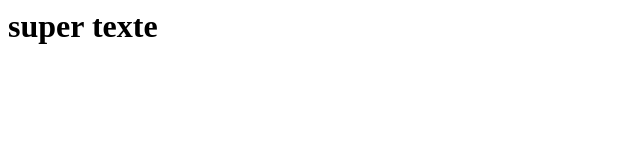
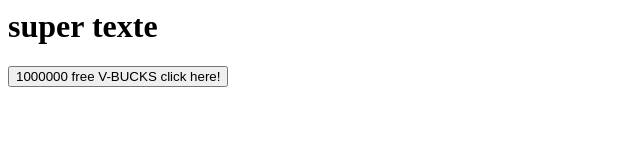
Before and after one commit to CedricAOUN/git-sandbox, a plain HTML site: page index.html in a window 1280 px wide. Shown: the whole page, without its empty margins (0-640 px from the left). Drawn offline with Linux system fonts and the light colour scheme.

Commit message:
added free V-bucks buttons

```diff
--- a/index.html
+++ b/index.html
@@ -1 +1,2 @@
 <h1>super texte</h1>
+<button>1000000 free V-BUCKS click here!</button>
```
